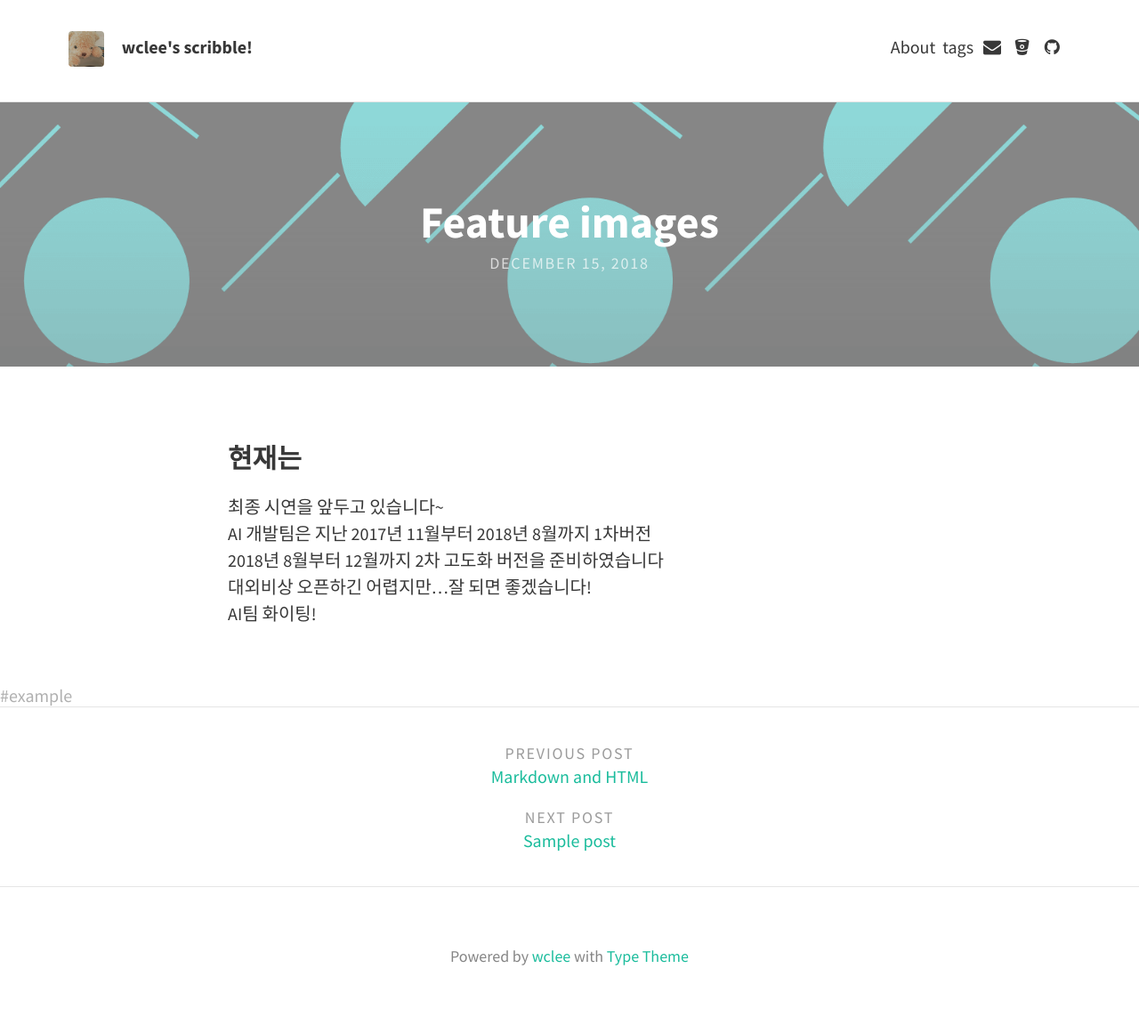
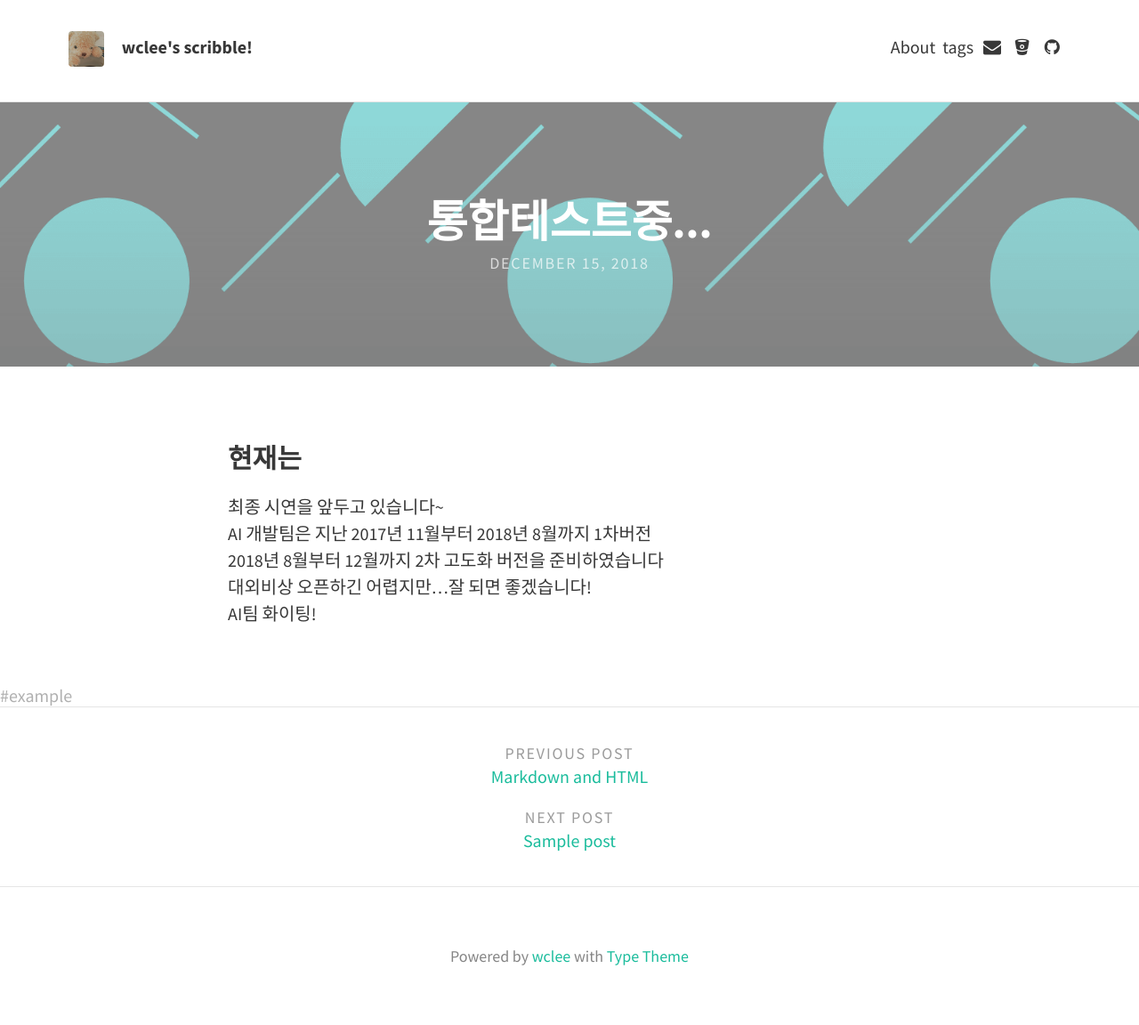
Before and after one commit to wclee7/wclee7.github.io_b, a Jekyll site: the page built from _posts/2018-12-15-prepare-a-trial-performance.md, in a window 1280 px wide. Shown: the whole page at 89% size. Built offline with Jekyll 4.4.1, drawn with Linux system fonts in a browser that asks for light colours; nearby versions of some CDN libraries.

Commit message:
Update 2018-12-15-prepare-a-trial-performance.md

```diff
--- a/_posts/2018-12-15-prepare-a-trial-performance.md
+++ b/_posts/2018-12-15-prepare-a-trial-performance.md
@@ -1,6 +1,6 @@
 ---
 layout: post
-title: Feature images
+title: 통합테스트중...
 tags: example
 feature-img: "assets/img/sample_feature_img.png"
 ---
```
